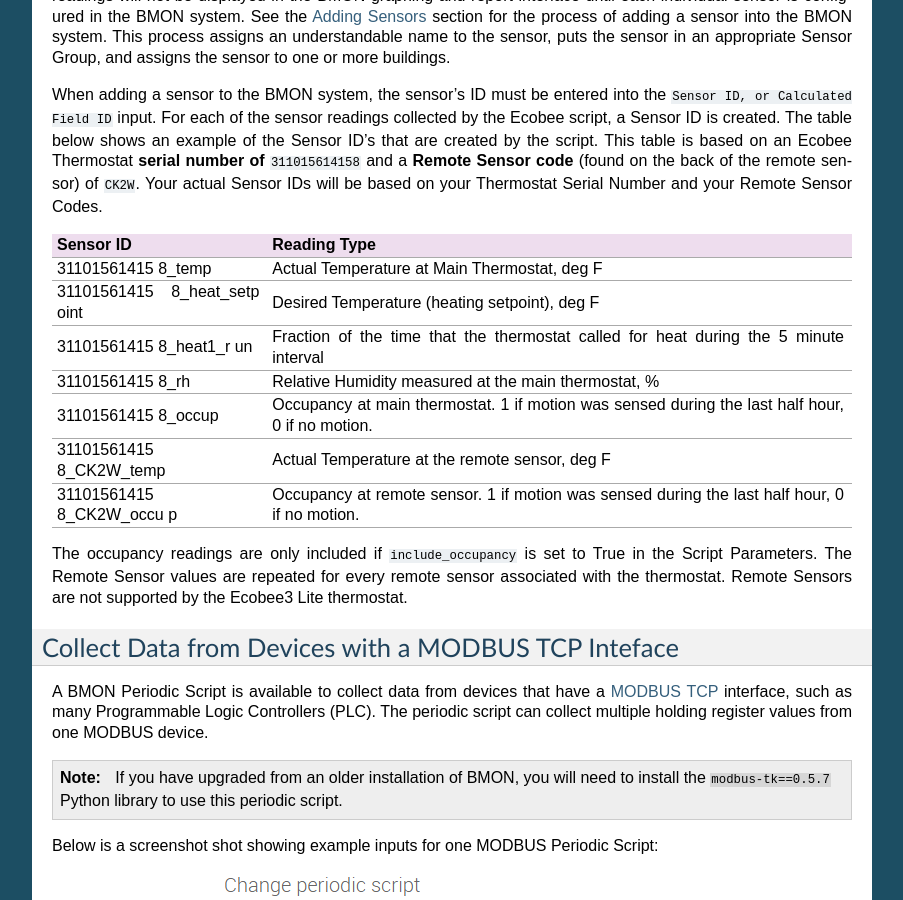
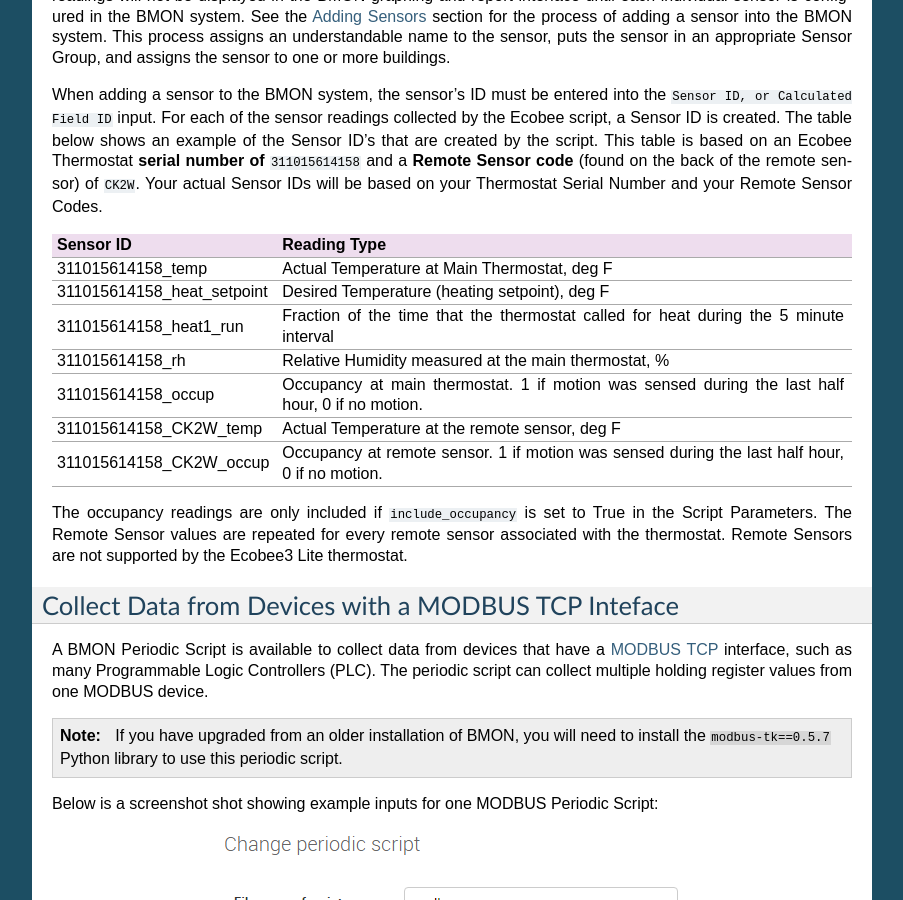
Before and after one commit to alanmitchell/bmon, a Sphinx documentation site: the page built from docs/source/periodic-scripts.rst, in a window 1280 px wide and 900 px high, scrolled down 4570 px. Shown: the whole window, without its empty margins (198-1101 px from the left). Built offline with Sphinx 7.4.7, drawn with Linux system fonts in a browser that asks for light colours.

Commit message:
Table cleanup.

```diff
--- a/docs/source/periodic-scripts.rst
+++ b/docs/source/periodic-scripts.rst
@@ -227,56 +227,56 @@
 remote sensor) of ``CK2W``. Your actual Sensor IDs will be based on your
 Thermostat Serial Number and your Remote Sensor Codes.
 
-+-------------+-----------------+
-| Sensor ID   | Reading Type    |
-+=============+=================+
-| 31101561415 | Actual          |
-| 8_temp      | Temperature at  |
-|             | Main            |
-|             | Thermostat, deg |
-|             | F               |
-+-------------+-----------------+
-| 31101561415 | Desired         |
-| 8_heat_setp | Temperature     |
-| oint        | (heating        |
-|             | setpoint), deg  |
-|             | F               |
-+-------------+-----------------+
-| 31101561415 | Fraction of the |
-| 8_heat1_r   | time that the   |
-| un          | thermostat      |
-|             | called for heat |
-|             | during the 5    |
-|             | minute interval |
-+-------------+-----------------+
-| 31101561415 | Relative        |
-| 8_rh        | Humidity        |
-|             | measured at the |
-|             | main            |
-|             | thermostat, %   |
-+-------------+-----------------+
-| 31101561415 | Occupancy at    |
-| 8_occup     | main            |
-|             | thermostat. 1   |
-|             | if motion was   |
-|             | sensed during   |
-|             | the last half   |
-|             | hour, 0 if no   |
-|             | motion.         |
-+-------------+-----------------+
-| 31101561415 | Actual          |
-| 8_CK2W_temp | Temperature at  |
-|             | the remote      |
-|             | sensor, deg F   |
-+-------------+-----------------+
-| 31101561415 | Occupancy at    |
-| 8_CK2W_occu | remote sensor.  |
-| p           | 1 if motion was |
-|             | sensed during   |
-|             | the last half   |
-|             | hour, 0 if no   |
-|             | motion.         |
-+-------------+-----------------+
++----------------------------+-----------------+
+| Sensor ID                  | Reading Type    |
++============================+=================+
+| 311015614158_temp          | Actual          |
+|                            | Temperature at  |
+|                            | Main            |
+|                            | Thermostat, deg |
+|                            | F               |
++----------------------------+-----------------+
+| 311015614158_heat_setpoint | Desired         |
+|                            | Temperature     |
+|                            | (heating        |
+|                            | setpoint), deg  |
+|                            | F               |
++----------------------------+-----------------+
+| 311015614158_heat1_run     | Fraction of the |
+|                            | time that the   |
+|                            | thermostat      |
+|                            | called for heat |
+|                            | during the 5    |
+|                            | minute interval |
++----------------------------+-----------------+
+| 311015614158_rh            | Relative        |
+|                            | Humidity        |
+|                            | measured at the |
+|                            | main            |
+|                            | thermostat, %   |
++----------------------------+-----------------+
+| 311015614158_occup         | Occupancy at    |
+|                            | main            |
+|                            | thermostat. 1   |
+|                            | if motion was   |
+|                            | sensed during   |
+|                            | the last half   |
+|                            | hour, 0 if no   |
+|                            | motion.         |
++----------------------------+-----------------+
+| 311015614158_CK2W_temp     | Actual          |
+|                            | Temperature at  |
+|                            | the remote      |
+|                            | sensor, deg F   |
++----------------------------+-----------------+
+| 311015614158_CK2W_occup    | Occupancy at    |
+|                            | remote sensor.  |
+|                            | 1 if motion was |
+|                            | sensed during   |
+|                            | the last half   |
+|                            | hour, 0 if no   |
+|                            | motion.         |
++----------------------------+-----------------+
 
 The occupancy readings are only included if ``include_occupancy`` is set
 to True in the Script Parameters. The Remote Sensor values are repeated
```
